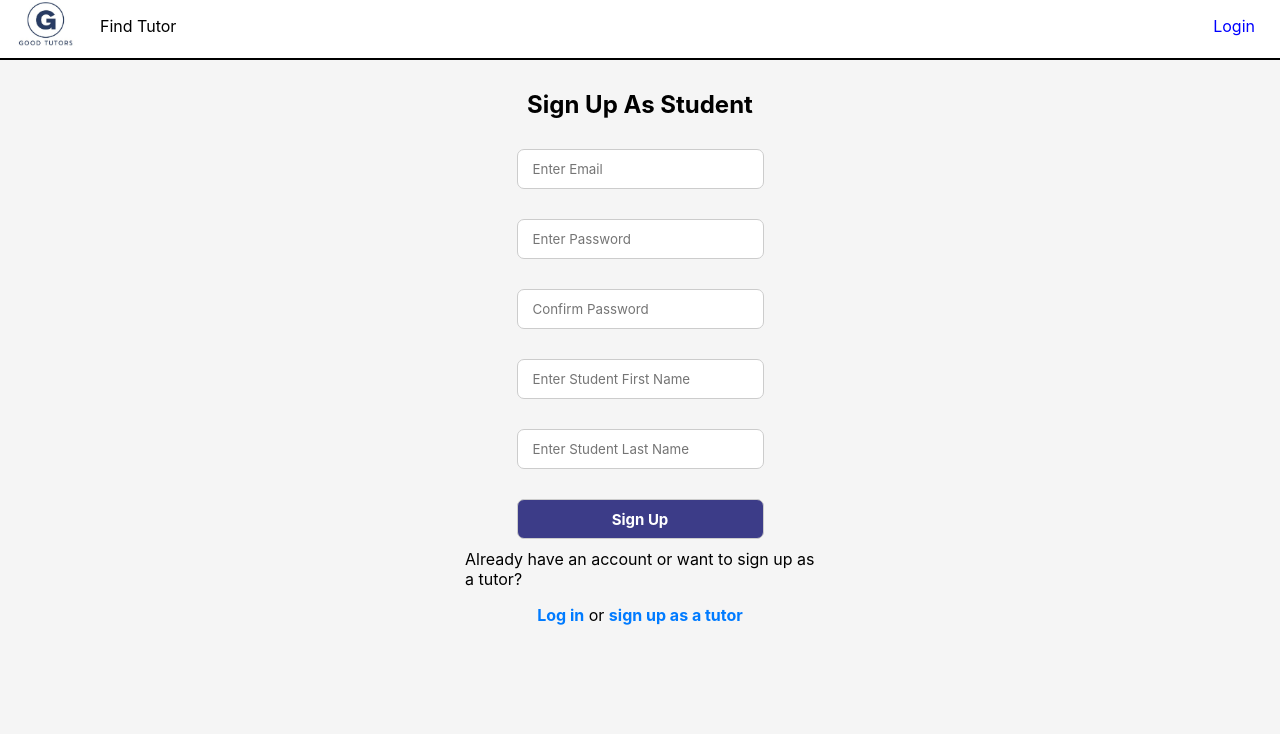
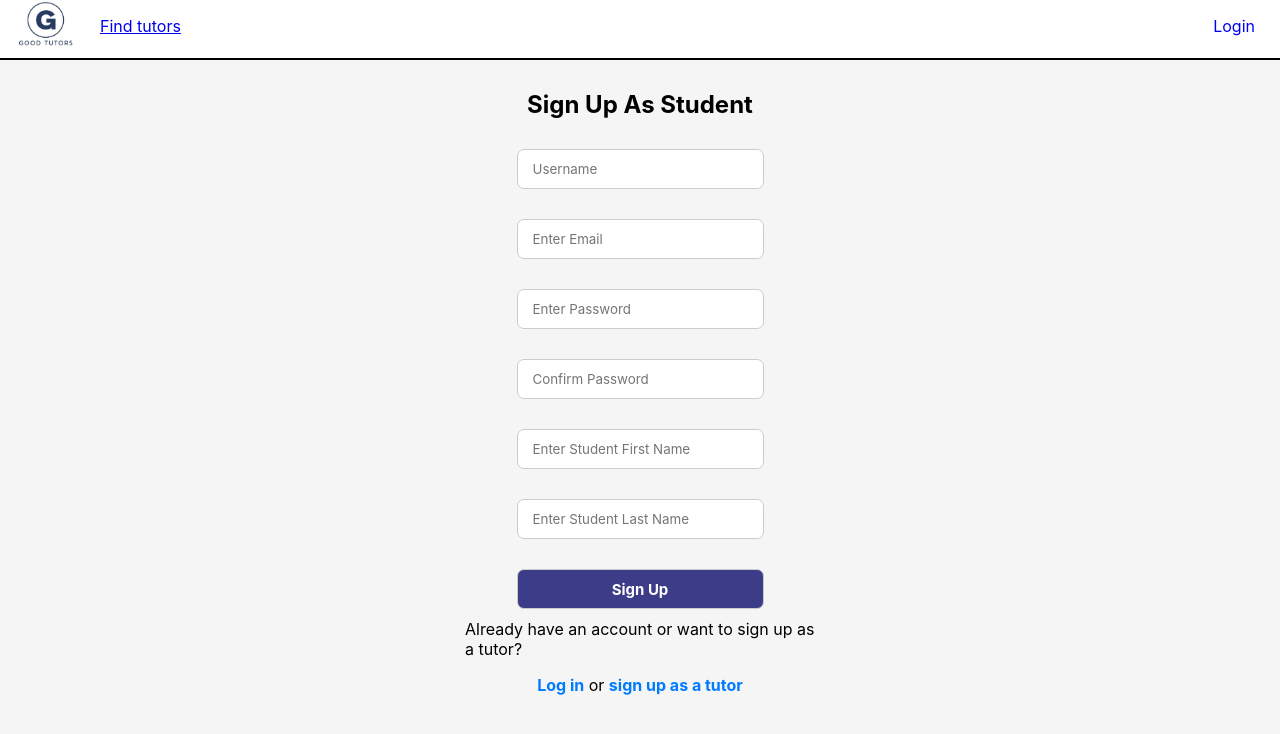
Before and after one commit to DilonSok/Good-Tutor-App-Frontend, a React (Create React App) app: page /signup-student in a window 1280 px wide. Shown: the top 734 px of the page. Built offline with nearby package versions, Linux system fonts and the light colour scheme.

Commit message:
Fixed some navbar functionality and Student Sign up

```diff
--- a/src/components/HomePage.js
+++ b/src/components/HomePage.js
@@ -4,16 +4,22 @@ import photo from '../images/photo.jpeg';
 import logo from '../images/logo.jpg';
 
 function HomePage(){
+  const user = localStorage.getItem('user');
+  let displayName = "undefined"
+  if(user){
+    const userObj = JSON.parse(user);
+     displayName= userObj.firstName + " " + userObj.lastName;
+  }
+
   return(
     <div>
       <div className="title">
-        <h3>Welcome back, User</h3>
+        <h3>Welcome back, {displayName}!</h3>
       </div>
       <div style={{display: 'flex', flexDirection: 'column', alignItems: 'center'}}>
         <img
           src={logo}
           alt="Image Description"
-          style={{ width: '25%', height: '200px'}}
         />
         <img
           src={photo}
--- a/src/components/Signup-StudentPage.js
+++ b/src/components/Signup-StudentPage.js
@@ -1,12 +1,12 @@
-import React, {useState} from 'react';
+import React, { useState } from 'react';
+import { Link, useNavigate } from 'react-router-dom';
+import Axios from 'axios';
+import { validatePassword } from '../scripts/validatePassword';
 import '../css/signup.css';
-import { Link, useNavigate } from 'react-router-dom';
-import { validatePassword } from '../scripts/validatePassword';
 //Rushi Kona
-//Frontend for Signup(student page)
 
 function SignupStudent() {
-
+    const [username, setUsername] = useState('');
     const [email, setEmail] = useState('');
     const [password, setPassword] = useState('');
     const [confirmPassword, setConfirmPassword] = useState('');
@@ -15,36 +15,70 @@ function SignupStudent() {
     const [passwordError, setPasswordError] = useState('');
     const navigate = useNavigate();
 
+    const handleInputChange = (e) => {
+        const { name, value } = e.target;
+        switch (name) {
+            case 'username':
+                setUsername(value);
+                break;
+            case 'email':
+                setEmail(value);
+                break;
+            case 'password':
+                setPassword(value);
+                break;
+            case 'confirmPassword':
+                setConfirmPassword(value);
+                break;
+            case 'firstName':
+                setFirstName(value);
+                break;
+            case 'lastName':
+                setLastName(value);
+                break;
+            default:
+                break;
+        }
+    };
+
     const handlePasswordBlur = () => {
-        if(!validatePassword(password)){
+        if (!validatePassword(password)) {
             setPasswordError('Password must be at least 8 characters long and contain at least one symbol.');
-        }
-        else{
+        } else {
             setPasswordError('');
         }
     };
 
-    const handleSubmit = (e) => {
+    const handleSubmit = async (e) => {
         e.preventDefault();
 
-        if(password !== confirmPassword){
+        if (password !== confirmPassword) {
             alert('Passwords do not match');
             return;
         }
 
-        if(!validatePassword(password)){
+        if (!validatePassword(password)) {
             alert('Password does not meet criteria');
             return;
         }
 
-        //if it reaches this stage, it will send this data to the database
-        //currently uses localstorage to test
-        const userData = {email, password, firstName, lastName};
-        localStorage.setItem('user', JSON.stringify(userData));
-        console.log(userData);
-        navigate('/');
+        const userData = {
+            username,
+            email,
+            password,
+            firstName,
+            lastName
+        };
+
+        try {
+            const response = await Axios.post('http://localhost:3500/users', userData);
+            console.log('API response:', response);
+            localStorage.setItem('user', JSON.stringify(userData));
+            navigate('/');
+        } catch (error) {
+            console.error('Error submitting form:', error);
+        }
     };
-
     return (
         <div className='Signup'>
             <div className='container'>
@@ -55,7 +89,10 @@ function SignupStudent() {
                 </div>
                 <form className="inputs" onSubmit={handleSubmit}> {/*All inputs here will be saved to be used by Submit button for creating account */}
                     <div className="input">
-                        <input type="email" placeholder="Enter Email" value={email} onChange={(e) => setEmail(e.target.value)}/>
+                        <input type="text" placeholder="Username" name="username" value={username} onChange={handleInputChange} />
+                    </div>
+                    <div className="input">
+                        <input type="email" placeholder="Enter Email" value={email} onChange={(e) => setEmail(e.target.value)} />
                     </div>
                     <div className="input">
                         <input
@@ -67,13 +104,13 @@ function SignupStudent() {
                         />
                     </div>
                     <div className="input">
-                        <input type="password" placeholder="Confirm Password"  value={confirmPassword} onChange={(e) => setConfirmPassword(e.target.value)}/>
+                        <input type="password" placeholder="Confirm Password" value={confirmPassword} onChange={(e) => setConfirmPassword(e.target.value)} />
                     </div>
                     <div className="input">
-                        <input type="Student First Name" placeholder="Enter Student First Name" value={firstName} onChange={(e) => setFirstName(e.target.value)}/>
+                        <input type="Student First Name" placeholder="Enter Student First Name" value={firstName} onChange={(e) => setFirstName(e.target.value)} />
                     </div>
                     <div className="input">
-                        <input type="Student Last Name" placeholder="Enter Student Last Name" value={lastName} onChange={(e) => setLastName(e.target.value)}/>
+                        <input type="Student Last Name" placeholder="Enter Student Last Name" value={lastName} onChange={(e) => setLastName(e.target.value)} />
                     </div>
                     {/*submit button will eventually connect with backend script and use previous inputs to create an account */}
                     <button className="submit-container" type='submit'>Sign Up</button>
--- a/src/components/navbar.js
+++ b/src/components/navbar.js
@@ -13,6 +13,8 @@ function Navbar() {
   const menuRef = useRef(null);
   const profileIconRef = useRef(null);
   const navigate = useNavigate();
+  let profilePic = `https://robohash.org/${localStorage.username}.png?set=set4`;
+
 
   //Function to logout user
   const handleLogout = () => {
@@ -70,10 +72,10 @@ function Navbar() {
       <div className="navbar-container">
         <ul className='navbar-leftside'>
           <li className="navbar-home">
-            <img className='navbar-home-logo' src={logo} alt="Home Logo" />
+            <NavLink to='/home'><img className='navbar-home-logo' src={logo} alt="Home Logo" /></NavLink>
           </li>
           <li className='find-tutor-button'>
-            Find Tutor
+            <NavLink to='/search'>Find tutors</NavLink>
           </li>
         </ul>
         <ul className='navbar-rightside'>
@@ -81,9 +83,7 @@ function Navbar() {
             // If logged in, show profile icon and menu
             <>
               <li className='navbar-profile-logo' onClick={toggleMenu} ref={profileIconRef}>
-                <div className='navbar-profile-name'>
-                  DS
-                </div>
+                  <img className='profile-picture' src={profilePic} alt="temp" />
               </li>
               <div ref={menuRef}>
                 <Menu isOpen={isOpen}>
--- a/src/css/navbar.css
+++ b/src/css/navbar.css
@@ -53,18 +53,19 @@
   display: flex;
   align-items: center;
   justify-content: center;
-  border-style: solid;
-  border-width: 3px;
-  border-radius: 50%;
-  border-color: rgb(60, 60, 136);
   width: 25px;
   height: 25px;
   cursor: pointer;
   position: relative;
 }
 
-.navbar-profile-name{
-  font-size: 12px;
+.navbar-profile-logo img{
+  width: 55px;
+  margin-right: 30px;
+}
+
+.profile-picture{
+  width: 100%;
 }
 
 .navlinks a{
```
